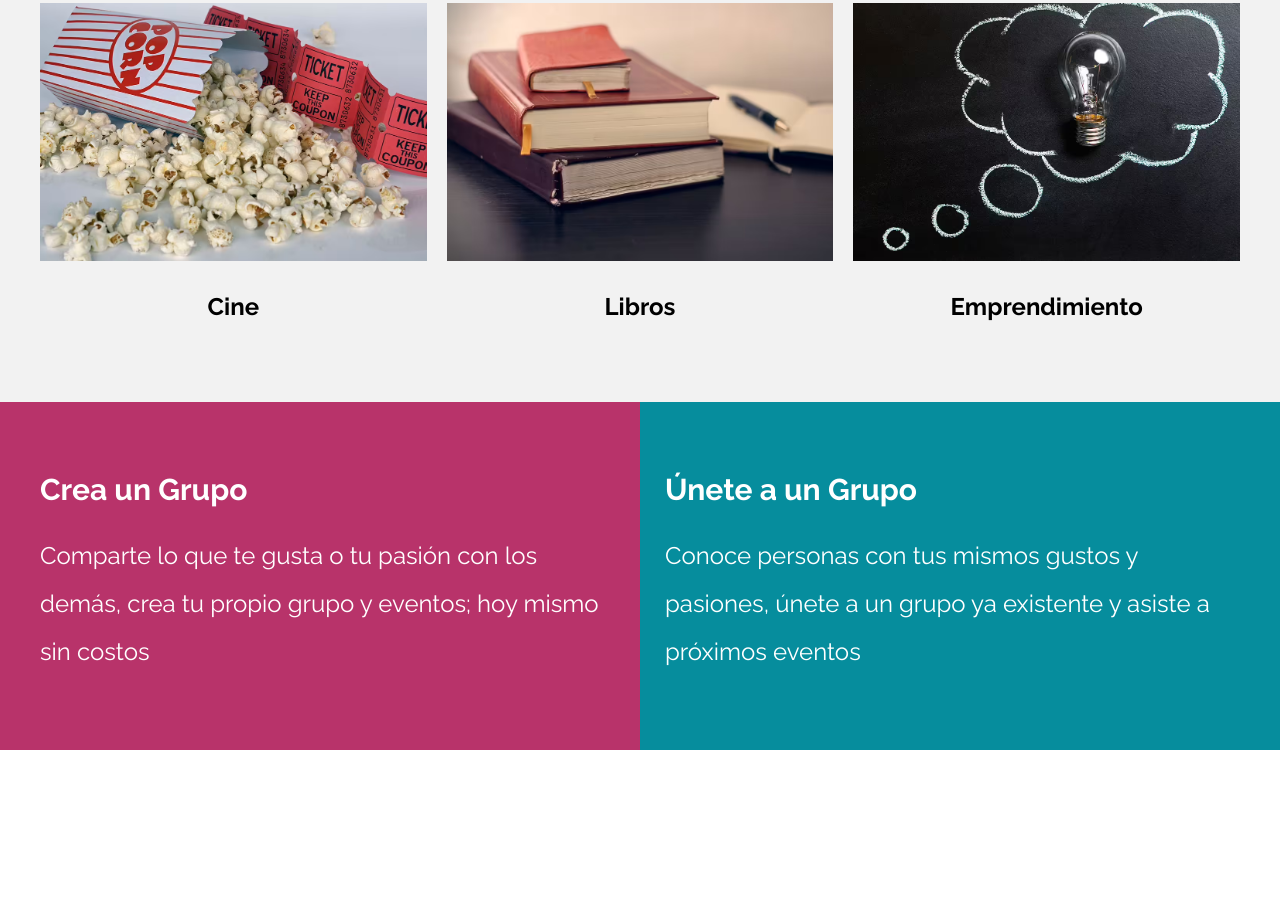
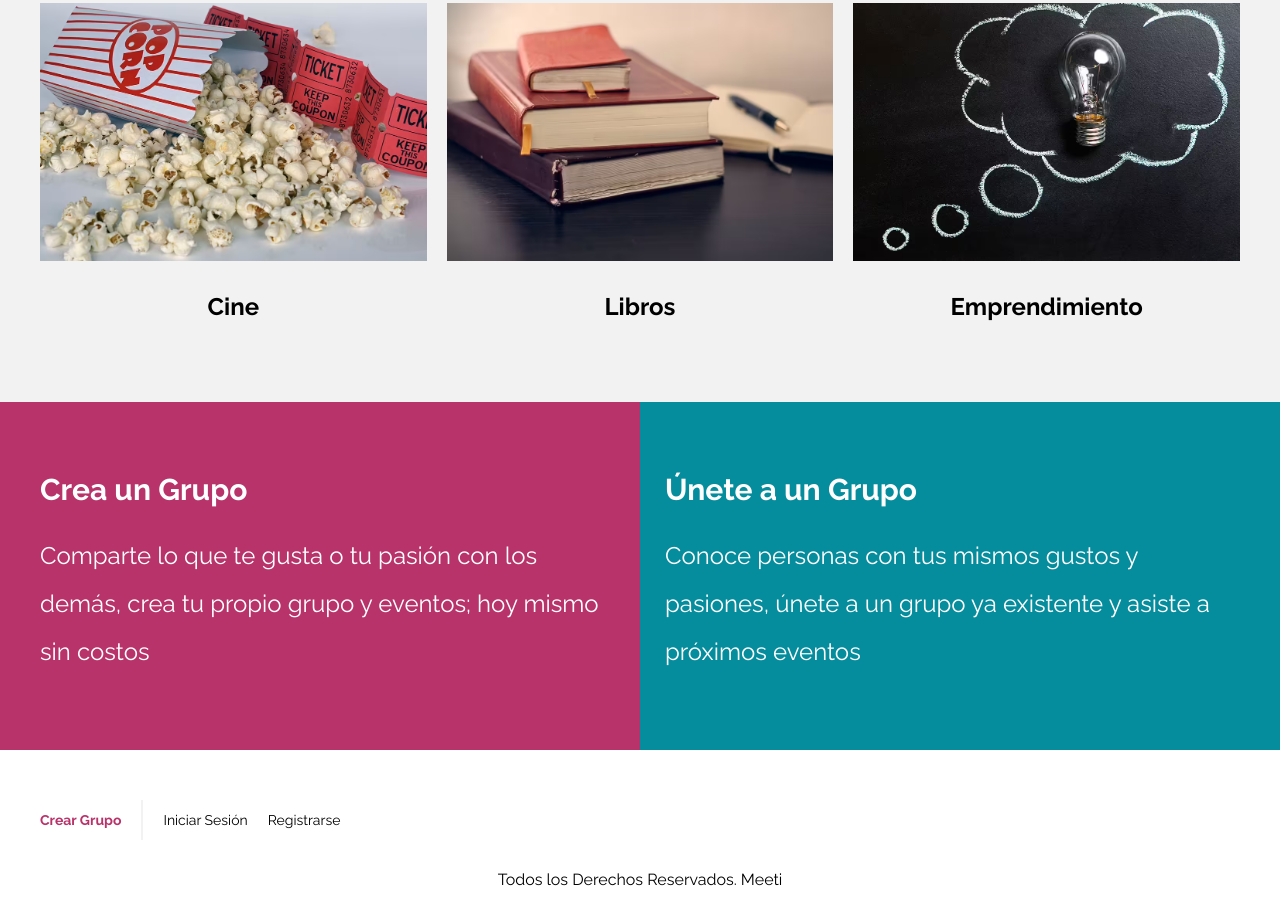
Before and after one commit to LuisMarioSolano/meeti, a website: page index.html in a window 1280 px wide. Shown: the part 2847-3768 px from the top of the page. Before the commit the page ends 3597 px from the top, so only its background shows below. Drawn offline with Linux system fonts and the light colour scheme.

Commit message:
Update index.html: add elements for .footer

```diff
--- a/index.html
+++ b/index.html
@@ -376,5 +376,17 @@
         </div>
       </div>
     </section>
+
+    <footer class="footer contenedor">
+      <nav class="navegacion">
+        <a class="navegacion__enlace navegacion__enlace--crear" href="#"
+          >Crear Grupo</a
+        >
+        <a class="navegacion__enlace" href="#">Iniciar Sesión</a>
+        <a class="navegacion__enlace" href="#">Registrarse</a>
+      </nav>
+
+      <p class="footer__copyright">Todos los Derechos Reservados. Meeti</p>
+    </footer>
   </body>
 </html>
--- a/src/scss/app.scss
+++ b/src/scss/app.scss
@@ -1,3 +1,4 @@
 @use 'base';
 @use 'ui/header';
 @use 'ui/contenido';
+@use 'ui/footer';
```
Also changed, not shown: build/css/app.css, 1 other file.
